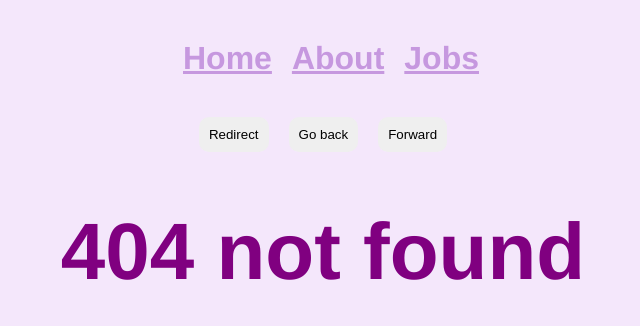
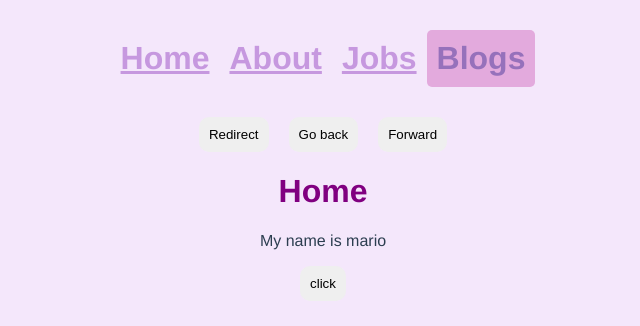
Before and after one commit to Murasakinosora/LearningVue, a Vue app in the folder CLI_tutorial/modal-project/: page /blog in a window 1280 px wide. Before the commit this address had no page. Shown: the top 326 px of the page, without its empty margins (317-957 px from the left). Built offline with nearby package versions, Linux system fonts and the light colour scheme.

Commit message:
Stopped midway of compositions API

```diff
--- a/CLI_tutorial/modal-project/src/App.vue
+++ b/CLI_tutorial/modal-project/src/App.vue
@@ -6,6 +6,7 @@
         <router-link to="/">Home</router-link>
         <router-link :to="{ name: 'About' }">About</router-link>
         <router-link :to="{ name: 'Jobs' }">Jobs</router-link>
+        <router-link :to="{ name: 'Blog' }">Blogs</router-link>
         <!--data binded the name value for ease of editing in the future-->
       </div>
     </div>
@@ -63,12 +64,13 @@ h1 {
 
 .nav {
   padding: 30px;
+  display: flex;
+  justify-content: center;
 }
 .test {
-  margin: 0 auto;
   display: flex;
-  justify-content: space-around;
-  width: 10vw;
+  justify-content: center;
+  margin: 10px auto;
 }
 .nav a {
   font-weight: bold;
--- a/CLI_tutorial/modal-project/src/router/index.js
+++ b/CLI_tutorial/modal-project/src/router/index.js
@@ -4,6 +4,8 @@ import About from "../views/About.vue"; // Example component
 import Jobs from "../views/jobs/Jobs.vue";
 import JobDetails from "../views/jobs/JobDetails.vue";
 import Notfound from "../views/404.vue";
+import Blog from "../views/Blog.vue";
+
 const routes = [
   {
     path: "/",
@@ -29,6 +31,11 @@ const routes = [
     // when params are use on v-binded :to we can receive the params as a prop on the component receiving it
     props: true,
   },
+  {
+    path: "/blog",
+    name: "Blog",
+    component: Blog,
+  },
   //redirect
   {
     path: "/all-jobs",
--- /dev/null
+++ b/CLI_tutorial/modal-project/src/views/Blog.vue
@@ -0,0 +1,42 @@
+<!--will use composition API-->
+
+<template>
+  <div class="home">
+    <h1>Home</h1>
+    <p>My name is {{ name }}</p>
+    <button @click="handleClick">click</button>
+  </div>
+</template>
+
+<script>
+// imports ref when using composition API
+import { ref } from "vue";
+
+export default {
+  name: "Home",
+  //runs before everything
+  setup() {
+    // creating constant variable for ref
+    // const p = ref(null);
+
+    //constant variable declaration means the ref is constant but the value can change
+    const name = ref("mario");
+    const age = ref(30);
+
+    const handleClick = () => {
+      //adds class to paragraph tag
+      // p.value.classList.add("test");
+      //changes the text of the p tag with ref="p" only when the button is clicked
+      // p.value.textContent = "Hello";
+      //
+      //updates the value of the declared variables
+      name.value = "luigi";
+    };
+    //makes the created variable accessible on the template
+    return { name, age, handleClick };
+  },
+};
+</script>
+
+<style>
+</style>
```
